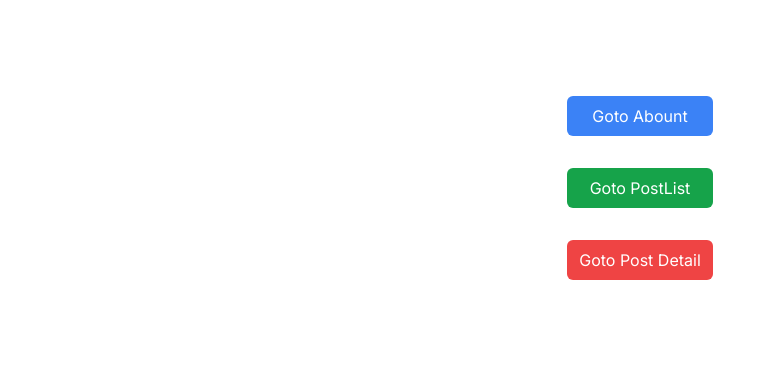
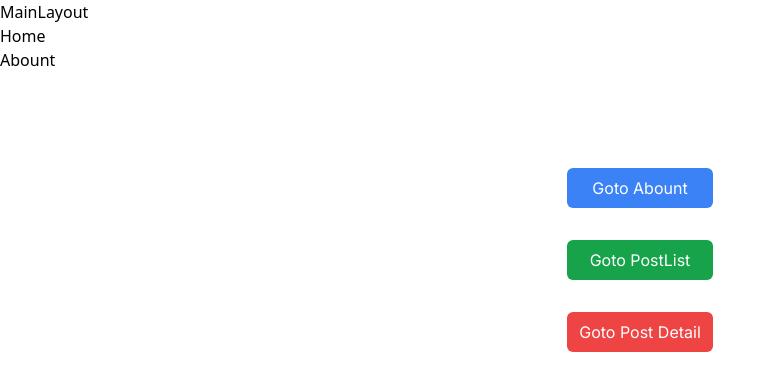
Before and after one commit to hungnguyen2809/learn-nextjs, a Next.js app: page / in a window 1280 px wide. Shown: the top 390 px of the page, without its empty margins (0-776 px from the left). Built offline with nearby package versions, Linux system fonts and the light colour scheme.

Commit message:
add layout

```diff
--- /dev/null
+++ b/src/components/index.ts
@@ -0,0 +1,4 @@
+import Header from './Header';
+import Button from './Button';
+
+export { Header, Button };
--- /dev/null
+++ b/src/layout/admin.tsx
@@ -0,0 +1,21 @@
+import { LayoutProps } from '@/models';
+import Link from 'next/link';
+import React from 'react';
+
+const AdminLayout: React.FC<LayoutProps> = ({ children }) => {
+  return (
+    <div>
+      <h1>AdminLayout</h1>
+      <div>Sibebar</div>
+      <br />
+
+      <Link href="/">Home</Link>
+      <br />
+      <Link href="/abount">Abount</Link>
+
+      <div>{children}</div>
+    </div>
+  );
+};
+
+export default AdminLayout;
--- /dev/null
+++ b/src/layout/empty.tsx
@@ -0,0 +1,8 @@
+import { LayoutProps } from '@/models';
+import React from 'react';
+
+const EmptyLayout: React.FC<LayoutProps> = ({ children }) => {
+  return <>{children}</>;
+};
+
+export default EmptyLayout;
--- /dev/null
+++ b/src/layout/index.ts
@@ -0,0 +1,5 @@
+import AdminLayout from './admin';
+import EmptyLayout from './empty';
+import MainLayout from './main';
+
+export { AdminLayout, MainLayout, EmptyLayout };
--- /dev/null
+++ b/src/layout/main.tsx
@@ -0,0 +1,23 @@
+import { LayoutProps } from '@/models';
+import Link from 'next/link';
+import React from 'react';
+
+const MainLayout: React.FC<LayoutProps> = ({ children }) => {
+  return (
+    <div>
+      <h1>MainLayout</h1>
+
+      <Link href="/" className="underline text-blue-500">
+        Home
+      </Link>
+      <br />
+      <Link href="/abount" className="underline text-blue-500">
+        Abount
+      </Link>
+
+      <div>{children}</div>
+    </div>
+  );
+};
+
+export default MainLayout;
--- /dev/null
+++ b/src/models/common.ts
@@ -0,0 +1,5 @@
+import React from 'react';
+
+export interface LayoutProps {
+  children: React.ReactNode;
+}
--- /dev/null
+++ b/src/models/index.ts
@@ -0,0 +1 @@
+export * from './common';
--- a/src/pages/abount.tsx
+++ b/src/pages/abount.tsx
@@ -1,5 +1,5 @@
-import Button from '@/components/Button';
-import Header from '@/components/Header';
+import { Button, Header } from '@/components';
+import { MainLayout } from '@/layout';
 import { GetStaticProps, GetStaticPropsContext } from 'next';
 import Head from 'next/head';
 import { useRouter } from 'next/router';
@@ -29,7 +29,7 @@ const AbountPage: React.FC<Props> = ({ posts }) => {
   };
 
   return (
-    <>
+    <MainLayout>
       <Head>
         <title>Abount Page</title>
       </Head>
@@ -49,7 +49,7 @@ const AbountPage: React.FC<Props> = ({ posts }) => {
 
         <Button onClick={handleClick}>Next Page</Button>
       </div>
-    </>
+    </MainLayout>
   );
 };
 
--- a/src/pages/index.tsx
+++ b/src/pages/index.tsx
@@ -1,3 +1,4 @@
+import { MainLayout } from '@/layout';
 import { Inter } from 'next/font/google';
 import Head from 'next/head';
 import Link from 'next/link';
@@ -23,7 +24,7 @@ export default function Home() {
   };
 
   return (
-    <>
+    <MainLayout>
       <Head>
         <title>Learn Nextjs + Typescript</title>
       </Head>
@@ -43,6 +44,6 @@ export default function Home() {
           </button>
         </div>
       </main>
-    </>
+    </MainLayout>
   );
 }
```
